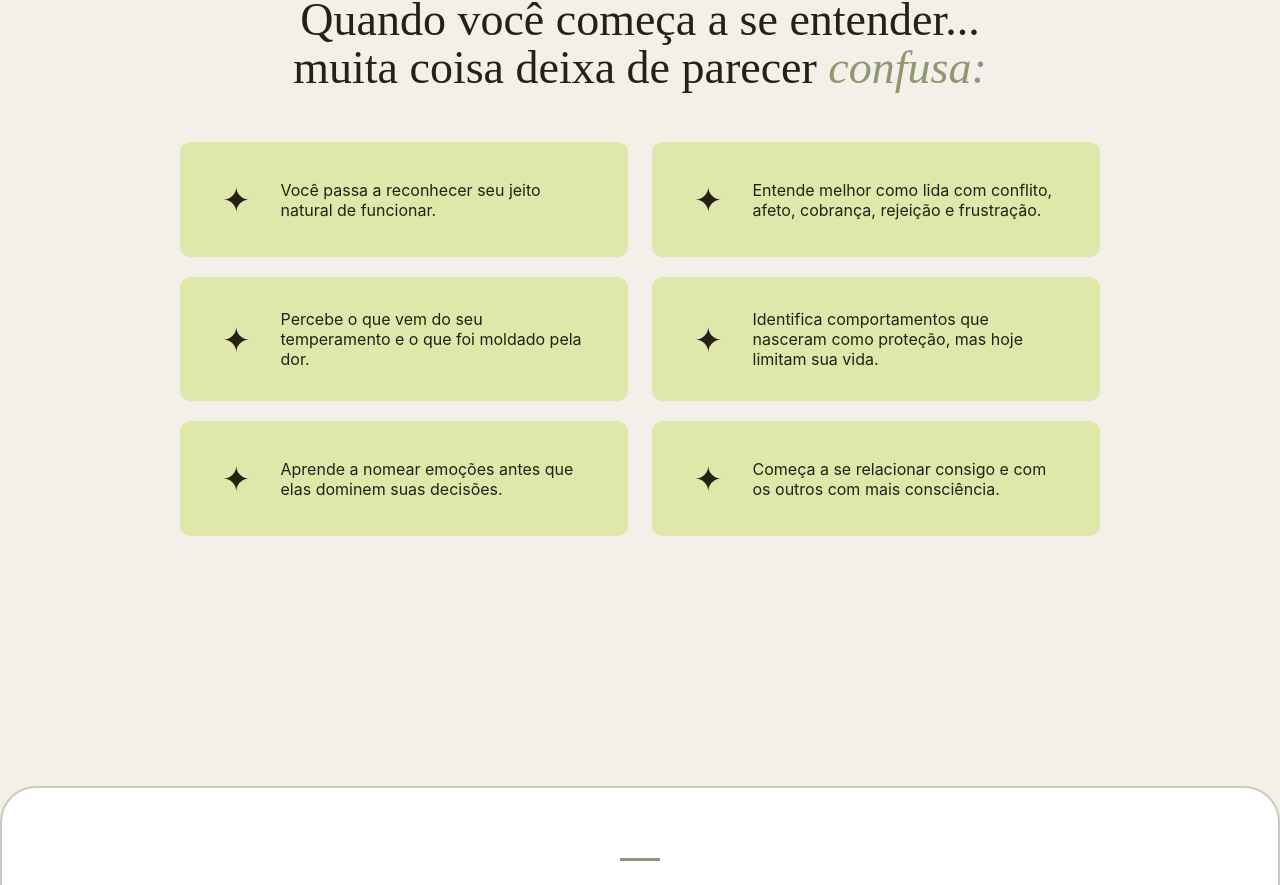
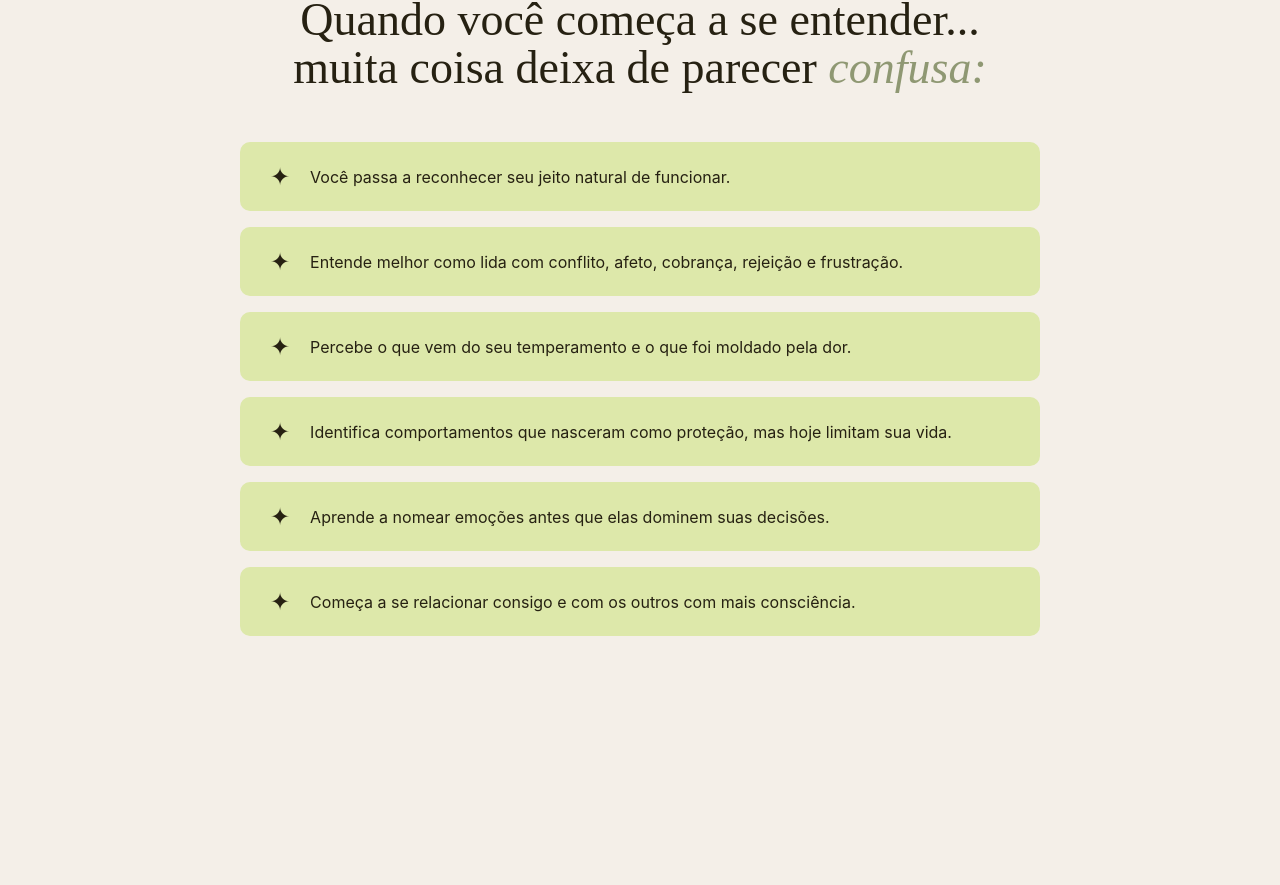
Before and after one commit to Osvald9/Clariana-Queiroz, a React (Vite) app: page / in a window 1280 px wide. Shown: the part 3015-3900 px from the top of the page. Built offline with nearby package versions, Linux system fonts and the light colour scheme.

Commit message:
Ajuste na grade de beneficios para desktop

```diff
--- a/src/index.css
+++ b/src/index.css
@@ -419,9 +419,9 @@ section {
 
 .benefits-grid {
   display: grid;
-  grid-template-columns: repeat(2, 1fr);
-  gap: 20px 24px;
-  max-width: 920px;
+  grid-template-columns: 1fr;
+  gap: 16px;
+  max-width: 800px;
   margin: 50px auto;
   text-align: left;
 }
@@ -429,7 +429,7 @@ section {
 .benefit-card {
   background: var(--bg-light-green);
   border-radius: 10px;
-  min-height: 115px;
+  min-height: auto;
   padding: 32px 42px;
   display: flex;
   gap: 30px;
@@ -439,6 +439,18 @@ section {
 .star-icon {
   font-size: 34px;
   color: var(--text-dark);
+}
+
+/* Modificações exclusivas para o Desktop */
+@media (min-width: 769px) {
+  .benefit-card {
+    padding: 20px 30px;
+    gap: 20px;
+  }
+
+  .star-icon {
+    font-size: 24px;
+  }
 }
 
 /* DOBRA 06 - MÉTODO E GALERIA */
```
